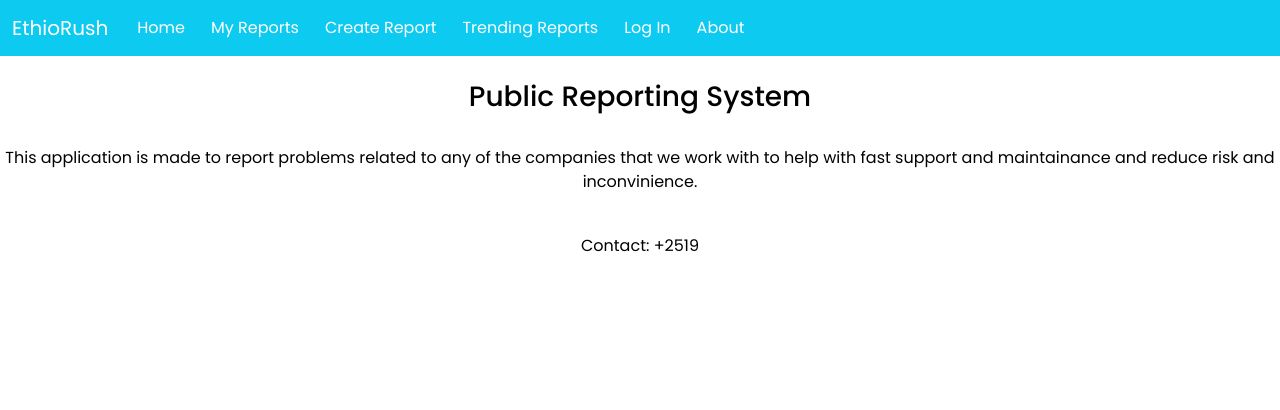
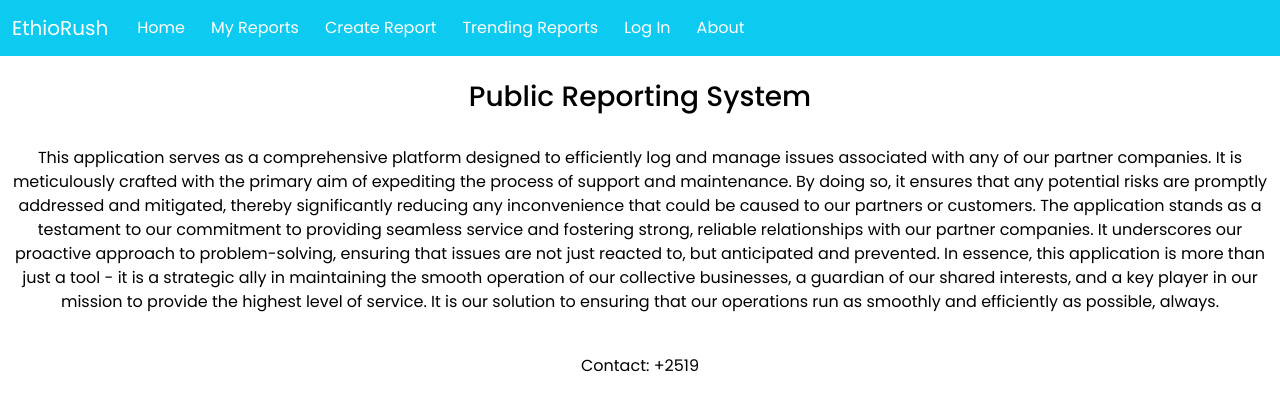
Before and after one commit to kidanekalM/PIRS, a React (Vite) app in the folder Frontend/: page /About in a window 1280 px wide. Shown: the top 410 px of the page. Built offline with nearby package versions, Linux system fonts and the light colour scheme; no server answers.

Commit message:
Update About.jsx

```diff
--- a/Frontend/src/Routes/user/About.jsx
+++ b/Frontend/src/Routes/user/About.jsx
@@ -5,7 +5,13 @@ export default function About(){
     <br/>
     <h3 style={{color: "black", textAlign:"center"}}>Public Reporting System</h3>
     <br />
-    <p style={{color: "black", textAlign:"center"}}>This application is made to report problems related to any of the companies that we work with to help with fast support and maintainance and reduce risk and inconvinience. </p>
+    <p style={{color: "black", textAlign:"center"}}>
+    This application serves as a comprehensive platform designed to efficiently log and manage issues associated with any of our partner companies. It is meticulously crafted with the primary aim of expediting the process of support and maintenance. By doing so, it ensures that any potential risks are promptly addressed and mitigated, thereby significantly reducing any inconvenience that could be caused to our partners or customers.
+
+The application stands as a testament to our commitment to providing seamless service and fostering strong, reliable relationships with our partner companies. It underscores our proactive approach to problem-solving, ensuring that issues are not just reacted to, but anticipated and prevented.
+
+In essence, this application is more than just a tool - it is a strategic ally in maintaining the smooth operation of our collective businesses, a guardian of our shared interests, and a key player in our mission to provide the highest level of service. It is our solution to ensuring that our operations run as smoothly and efficiently as possible, always.
+    </p>
     <br />
     <p style={{color: "black", textAlign:"center"}}>Contact: +2519</p>
     </>
```
